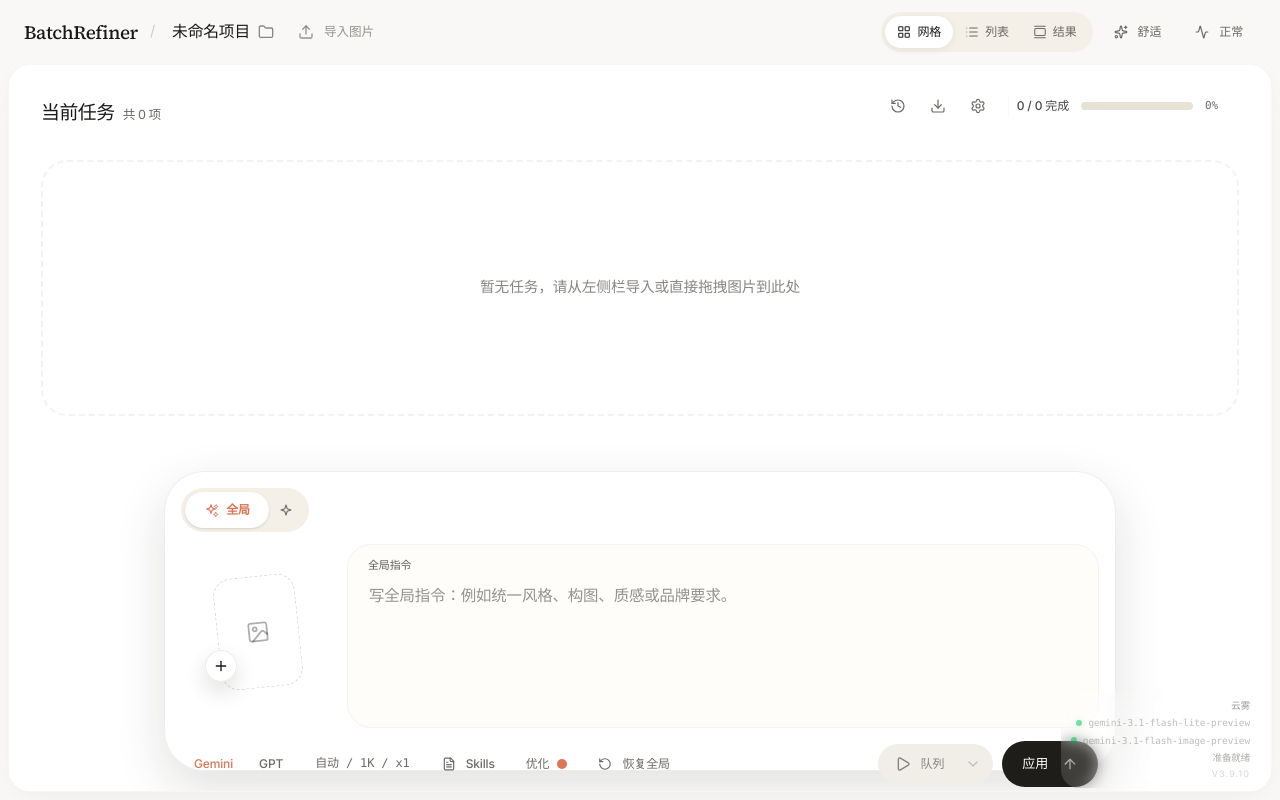
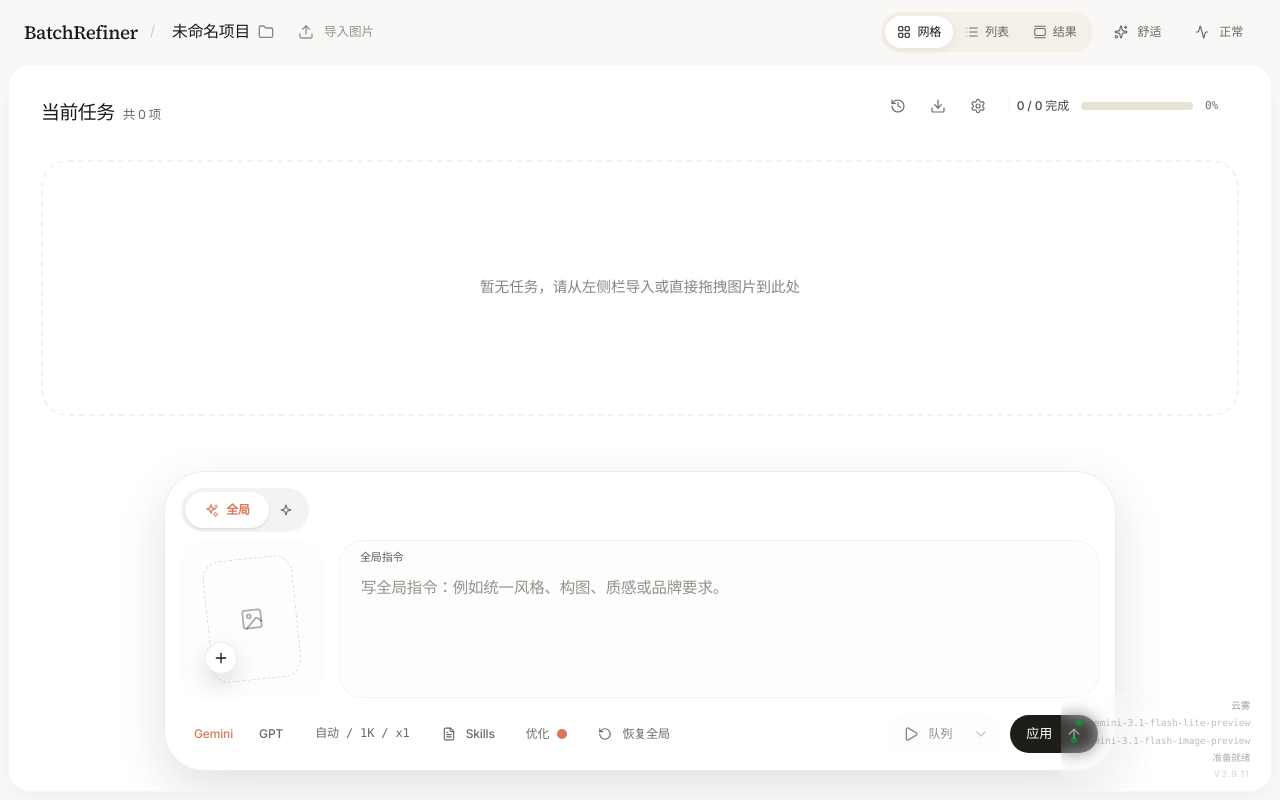
Before and after one commit to Hill2048/BatchRefiner, a React (Vite) app: page / in a window 1280 px wide. Built offline with nearby package versions, Linux system fonts and the light colour scheme.

Commit message:
Refine floating dock spacing

```diff
--- a/package.json
+++ b/package.json
@@ -1,8 +1,8 @@
 {
   "name": "batch-refiner",
   "private": true,
-  "version": "3.9.10",
-  "appVersion": "3.9.10",
+  "version": "3.9.11",
+  "appVersion": "3.9.11",
   "type": "module",
   "scripts": {
     "dev": "vite --port=3000 --host=0.0.0.0",
--- a/src/components/workspace/FloatingTaskDock.tsx
+++ b/src/components/workspace/FloatingTaskDock.tsx
@@ -136,7 +136,7 @@ function IconAction({
       className={
         subtle
           ? 'h-9 w-9 rounded-2xl border-transparent bg-transparent text-text-secondary shadow-none hover:border-black/8 hover:bg-white/70 hover:text-foreground'
-          : 'h-9 w-9 rounded-2xl border-border/60 bg-[#F7F4EE] text-text-secondary shadow-none hover:bg-white hover:text-foreground'
+          : 'h-9 w-9 rounded-2xl border-border/60 bg-[#fdfdfc] text-text-secondary shadow-none hover:bg-white hover:text-foreground'
       }
       onClick={onClick}
       title={title}
@@ -269,14 +269,14 @@ function FloatingReferenceStack({
 }) {
   const previewImages = images.slice(0, 5);
   const hasImages = previewImages.length > 0;
-  const expandedWidth = hasImages ? Math.max(150, 160 + (previewImages.length - 1) * 92) : 150;
+  const expandedWidth = hasImages ? Math.max(142, 152 + (previewImages.length - 1) * 88) : 142;
 
   return (
     <div
-      className={`group/reference flex h-[162px] w-[150px] shrink-0 flex-col rounded-[24px] p-3 transition-[width,background-color,box-shadow,ring-color] duration-700 ease-[cubic-bezier(0.16,1,0.3,1)] hover:w-[var(--expanded-reference-width)] ${
+      className={`group/reference flex h-full w-[142px] shrink-0 flex-col overflow-hidden rounded-[24px] p-3 transition-[width,background-color,box-shadow,ring-color] duration-700 ease-[cubic-bezier(0.16,1,0.3,1)] hover:w-[var(--expanded-reference-width)] ${
         isDragging
           ? 'w-[var(--expanded-reference-width)] bg-button-main/[0.06] ring-1 ring-button-main/30'
-          : 'bg-transparent hover:bg-black/[0.018]'
+          : 'bg-[#fdfdfc] hover:bg-[#fdfdfc]'
       }`}
       style={{ '--expanded-reference-width': `${expandedWidth}px` } as React.CSSProperties}
     >
@@ -285,11 +285,11 @@ function FloatingReferenceStack({
           previewImages.map((image, index) => {
             const stackOffset = Math.min(index, 3);
             const stackTransform = `translateX(${stackOffset * 11}px) rotate(${[-12, -4, 5, 12][stackOffset]}deg)`;
-            const spreadTransform = `translateX(${index * 92}px) rotate(${[-8, -4, 2, 7, -5][index] || 0}deg)`;
+            const spreadTransform = `translateX(${index * 88}px) rotate(${[-8, -4, 2, 7, -5][index] || 0}deg)`;
             return (
               <div
                 key={`${image.slice(0, 32)}-${index}`}
-                className="group/card absolute left-3 top-5 h-[112px] w-[82px] overflow-hidden rounded-[18px] border border-white/90 bg-[#EEE6D7] shadow-[0_12px_28px_rgba(31,24,18,0.15)] transition-[transform,box-shadow] duration-700 ease-[cubic-bezier(0.16,1,0.3,1)] [transform:var(--stack-transform)] hover:shadow-[0_16px_32px_rgba(31,24,18,0.18)] group-hover/reference:[transform:var(--spread-transform)]"
+                className="group/card absolute left-[14px] top-[6px] h-[122px] w-[90px] overflow-hidden rounded-[18px] border border-white/90 bg-[#fdfdfc] shadow-[0_8px_18px_rgba(31,24,18,0.10)] transition-[transform,box-shadow] duration-700 ease-[cubic-bezier(0.16,1,0.3,1)] [transform:var(--stack-transform)] hover:shadow-[0_10px_22px_rgba(31,24,18,0.12)] group-hover/reference:[transform:var(--spread-transform)]"
                 style={{
                   '--stack-transform': stackTransform,
                   '--spread-transform': spreadTransform,
@@ -317,7 +317,7 @@ function FloatingReferenceStack({
             type="button"
             disabled={disabled}
             onClick={onAdd}
-            className="absolute left-6 top-5 flex h-[112px] w-[82px] rotate-[-6deg] items-center justify-center rounded-[18px] border border-dashed border-black/14 bg-transparent text-black/32 transition-all hover:rotate-[-2deg] hover:border-black/22 hover:bg-white/45 disabled:cursor-not-allowed disabled:opacity-60"
+            className="absolute left-[14px] top-[6px] flex h-[122px] w-[90px] rotate-[-6deg] items-center justify-center rounded-[18px] border border-dashed border-black/14 bg-transparent text-black/32 transition-all hover:rotate-[-2deg] hover:border-black/22 hover:bg-white/45 disabled:cursor-not-allowed disabled:opacity-60"
             title="添加参考图"
           >
             <ImageIcon className="h-6 w-6" strokeWidth={1.8} />
@@ -328,7 +328,7 @@ function FloatingReferenceStack({
           {previewImages.map((image, index) => (
             <div
               key={`expanded-${image.slice(0, 32)}-${index}`}
-              className="group/card relative h-[112px] w-[82px] translate-y-2 overflow-hidden rounded-[18px] border border-white/90 bg-[#EEE6D7] shadow-[0_12px_28px_rgba(31,24,18,0.15)] transition-all duration-300 ease-out hover:-translate-y-1 group-hover/reference:translate-y-0"
+              className="group/card relative h-[122px] w-[90px] translate-y-2 overflow-hidden rounded-[18px] border border-white/90 bg-[#fdfdfc] shadow-[0_8px_18px_rgba(31,24,18,0.10)] transition-all duration-300 ease-out hover:-translate-y-1 group-hover/reference:translate-y-0"
               style={{ transitionDelay: `${index * 35}ms` }}
             >
               <img src={image} alt="" className="h-full w-full object-cover" />
@@ -1136,9 +1136,9 @@ export function FloatingTaskDock() {
           onDragLeave={mode === 'global' ? handleGlobalReferenceDragLeave : handleTaskReferenceDragLeave}
           onDrop={mode === 'global' ? handleGlobalReferenceDrop : handleTaskReferenceDrop}
         >
-          <div className="h-[300px] animate-in fade-in slide-in-from-bottom-2 rounded-[40px] border border-black/[0.07] bg-white/92 p-4 shadow-[0_18px_50px_rgba(31,24,18,0.13)] backdrop-blur-xl duration-300">
-            <div className="mb-3 flex items-center justify-between gap-3">
-              <div className="relative flex w-[128px] rounded-full bg-[#F4EFE7] p-1">
+          <div className="flex h-[300px] flex-col overflow-hidden animate-in fade-in slide-in-from-bottom-2 rounded-[40px] border border-black/[0.07] bg-white/92 p-4 shadow-[0_18px_50px_rgba(31,24,18,0.13)] backdrop-blur-xl duration-300">
+            <div className="mb-2 flex shrink-0 items-center justify-between gap-3">
+              <div className="relative flex w-[128px] rounded-full bg-[#f3f3f2] p-1">
                 <span
                   className={`pointer-events-none absolute top-1 h-9 w-[84px] rounded-full bg-white shadow-sm transition-transform duration-[350ms] ease-[cubic-bezier(0.22,1,0.36,1)] ${
                     isGlobalMode ? 'translate-x-0' : 'translate-x-9'
@@ -1163,8 +1163,8 @@ export function FloatingTaskDock() {
               </div>
             </div>
 
-            <div key={mode} className="animate-in fade-in duration-200">
-              <div className="flex min-h-[150px] gap-4">
+            <div key={mode} className="flex min-h-0 flex-1 flex-col justify-between animate-in fade-in duration-200">
+              <div className="flex h-[158px] shrink-0 gap-4">
                 <FloatingReferenceStack
                   images={currentReferenceImages}
                   isDragging={currentReferenceDragging}
@@ -1197,7 +1197,7 @@ export function FloatingTaskDock() {
                   }}
                 />
 
-                <div className="min-w-0 flex-1 rounded-[24px] border border-black/[0.04] bg-[#FFFDF9]/80 px-4 py-3">
+                <div className="min-w-0 flex-1 rounded-[24px] border border-black/[0.04] bg-[#fdfdfc] px-4 py-2">
                   <div className="mb-1 flex items-center justify-between gap-3 px-1 text-[11px] text-text-secondary">
                     <span className="font-medium text-foreground/70">
                       {isGlobalMode ? (enablePromptOptimization ? '全局指令' : '全局提示词') : activeTask ? `任务 #${activeTask.index}` : '新建任务'}
@@ -1208,22 +1208,22 @@ export function FloatingTaskDock() {
                       value={globalTargetText}
                       onChange={(event) => setProjectFields({ globalTargetText: event.target.value })}
                       placeholder={enablePromptOptimization ? '写全局指令：例如统一风格、构图、质感或品牌要求。' : '写可直接执行的全局提示词…'}
-                      className="h-[136px] resize-none border-transparent bg-transparent px-1 py-1 text-[14px] leading-6 text-foreground shadow-none placeholder:text-text-secondary/72 focus-visible:ring-0"
+                      className="h-[124px] resize-none border-transparent bg-transparent px-1 py-1 text-[14px] leading-6 text-foreground shadow-none placeholder:text-text-secondary/72 focus-visible:ring-0"
                     />
                   ) : activeTask ? (
                     enablePromptOptimization ? (
-                      <div className="grid h-[136px] grid-cols-2 gap-4">
+                      <div className="grid h-[124px] grid-cols-2 gap-4 divide-x divide-dashed divide-black/10">
                         <Textarea
                           value={activeTask.description}
                           onChange={(event) => updateTask(activeTask.id, { description: event.target.value })}
                           placeholder="目标指令…"
-                          className="h-full resize-none border-transparent bg-transparent px-1 py-1 text-[14px] leading-6 text-foreground shadow-none placeholder:text-text-secondary/72 focus-visible:ring-0"
+                          className="h-full resize-none border-transparent bg-transparent px-1 py-1 pr-4 text-[14px] leading-6 text-foreground shadow-none placeholder:text-text-secondary/72 focus-visible:ring-0"
                         />
                         <Textarea
                           value={activeTask.promptText || ''}
                           onChange={(event) => handleActiveTaskPromptChange(event.target.value)}
                           placeholder="提示词预览…"
-                          className="h-full resize-none border-transparent bg-transparent px-1 py-1 text-[14px] leading-6 text-foreground shadow-none placeholder:text-text-secondary/72 focus-visible:ring-0"
+                          className="h-full resize-none border-transparent bg-transparent px-1 py-1 pl-4 text-[14px] leading-6 text-foreground shadow-none placeholder:text-text-secondary/72 focus-visible:ring-0"
                         />
                       </div>
                     ) : (
@@ -1231,7 +1231,7 @@ export function FloatingTaskDock() {
                         value={activeTask.promptText || ''}
                         onChange={(event) => handleActiveTaskPromptChange(event.target.value)}
                         placeholder="提示词…"
-                        className="h-[136px] resize-none border-transparent bg-transparent px-1 py-1 text-[14px] leading-6 text-foreground shadow-none placeholder:text-text-secondary/72 focus-visible:ring-0"
+                        className="h-[124px] resize-none border-transparent bg-transparent px-1 py-1 text-[14px] leading-6 text-foreground shadow-none placeholder:text-text-secondary/72 focus-visible:ring-0"
                       />
                     )
                   ) : (
@@ -1239,13 +1239,13 @@ export function FloatingTaskDock() {
                       value={quickTaskInput}
                       onChange={(event) => setQuickTaskInput(event.target.value)}
                       placeholder="写一句可直接执行的新任务内容…"
-                      className="h-[136px] resize-none border-transparent bg-transparent px-1 py-1 text-[14px] leading-6 text-foreground shadow-none placeholder:text-text-secondary/72 focus-visible:ring-0"
+                      className="h-[124px] resize-none border-transparent bg-transparent px-1 py-1 text-[14px] leading-6 text-foreground shadow-none placeholder:text-text-secondary/72 focus-visible:ring-0"
                     />
                   )}
                 </div>
               </div>
 
-              <div className="mt-3 flex flex-wrap items-center justify-between gap-3">
+              <div className="flex shrink-0 flex-wrap items-center justify-between gap-2">
                 <div className="flex min-w-0 flex-wrap items-center gap-1.5">
                 <ModelSwitch
                   value={modelSwitchValue}
@@ -1296,7 +1296,7 @@ export function FloatingTaskDock() {
                       <button
                         type="button"
                         onDoubleClick={() => setIsMarkdownEditorOpen(true)}
-                        className="mb-3 flex aspect-[1/1.414] w-[104px] rotate-[-3deg] flex-col rounded-[16px] border border-black/10 bg-[#FFFDF8] p-3 text-left shadow-sm transition-all duration-300 hover:-translate-y-1 hover:rotate-[-1deg] hover:shadow-[0_14px_32px_rgba(31,24,18,0.12)]"
+                        className="mb-3 flex aspect-[1/1.414] w-[104px] rotate-[-3deg] flex-col rounded-[16px] border border-black/10 bg-[#fdfdfc] p-3 text-left shadow-sm transition-all duration-300 hover:-translate-y-1 hover:rotate-[-1deg] hover:shadow-[0_14px_32px_rgba(31,24,18,0.12)]"
                         title="双击打开编辑器"
                       >
                         <span className="text-[9px] uppercase tracking-[0.18em] text-text-secondary/75">A4 Skills</span>
@@ -1304,10 +1304,10 @@ export function FloatingTaskDock() {
                         <span className="mt-auto truncate text-[11px] font-semibold">{skillFileName?.trim() || '提示词优化.md'}</span>
                       </button>
                       <div className="flex gap-2">
-                        <Button type="button" variant="outline" size="sm" className="rounded-full bg-[#F7F4EE] shadow-none" onClick={() => setIsMarkdownEditorOpen(true)}>
+                        <Button type="button" variant="outline" size="sm" className="rounded-full bg-[#fdfdfc] shadow-none" onClick={() => setIsMarkdownEditorOpen(true)}>
                           编辑
                         </Button>
-                        <Button type="button" variant="outline" size="sm" className="rounded-full bg-[#F7F4EE] shadow-none" onClick={() => markdownInputRef.current?.click()}>
+                        <Button type="button" variant="outline" size="sm" className="rounded-full bg-[#fdfdfc] shadow-none" onClick={() => markdownInputRef.current?.click()}>
                           上传
                         </Button>
                         <Button type="button" variant="ghost" size="sm" className="rounded-full text-text-secondary" onClick={() => setProjectFields({ skillFileName: '', globalSkillText: '' })}>
@@ -1348,7 +1348,7 @@ export function FloatingTaskDock() {
               </div>
 
               <div className="flex items-center gap-2">
-                  <div className="flex items-center rounded-full bg-[#F1EEE8] p-1">
+                  <div className="flex items-center rounded-full bg-[#fdfdfc] p-1">
                     <Button
                       type="button"
                       onClick={() => handleRunBatch('all')}
@@ -1391,17 +1391,17 @@ export function FloatingTaskDock() {
                     ) : null}
                   </div>
                   {isGlobalMode ? (
-                    <Button type="button" className="h-12 rounded-full bg-[#1F1D1A] px-5 text-[13px] text-white hover:bg-[#2B2925]" onClick={handleGlobalTargetApply} title="应用全局指令">
+                    <Button type="button" className="h-10 rounded-full bg-[#1F1D1A] px-4 text-[13px] text-white hover:bg-[#2B2925]" onClick={handleGlobalTargetApply} title="应用全局指令">
                       应用
                       <ArrowUp className="ml-2 h-[18px] w-[18px]" />
                     </Button>
                   ) : activeTask ? (
-                    <Button type="button" className="h-12 rounded-full bg-[#1F1D1A] px-5 text-[13px] text-white hover:bg-[#2B2925]" onClick={handleRunActiveTask} disabled={isBatchRunning} title="执行生图">
+                    <Button type="button" className="h-10 rounded-full bg-[#1F1D1A] px-4 text-[13px] text-white hover:bg-[#2B2925]" onClick={handleRunActiveTask} disabled={isBatchRunning} title="执行生图">
                       生图
                       <ArrowUp className="ml-2 h-[18px] w-[18px]" />
                     </Button>
                   ) : (
-                    <Button type="button" className="h-12 rounded-full bg-[#1F1D1A] px-5 text-[13px] text-white hover:bg-[#2B2925]" onClick={handleCreateTask} title="新建任务">
+                    <Button type="button" className="h-10 rounded-full bg-[#1F1D1A] px-4 text-[13px] text-white hover:bg-[#2B2925]" onClick={handleCreateTask} title="新建任务">
                       新建任务
                       <ArrowUp className="ml-2 h-[18px] w-[18px]" />
                     </Button>
```
Also changed, not shown: 1 other file (tests, documents, lock files or other folders).
